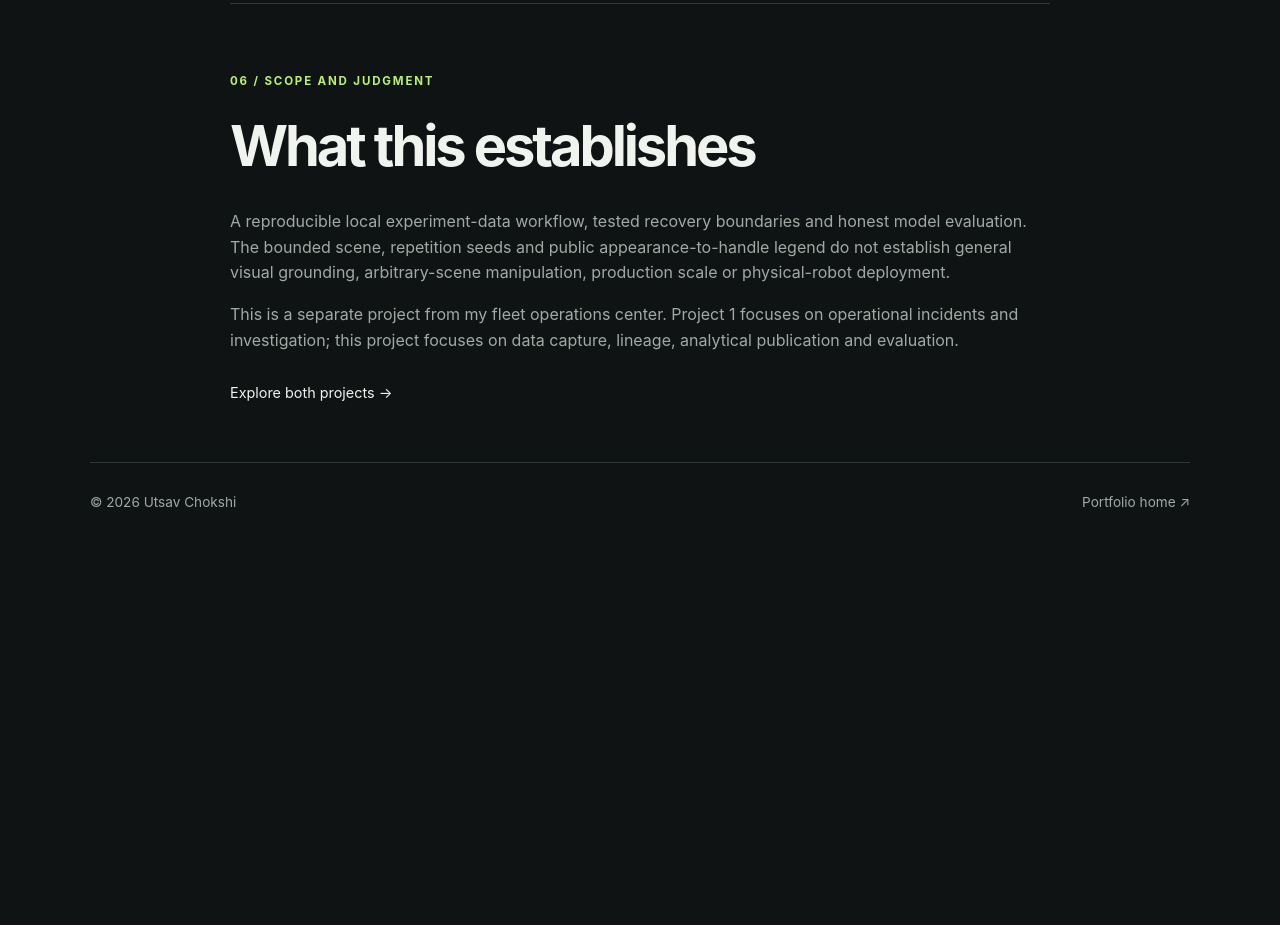
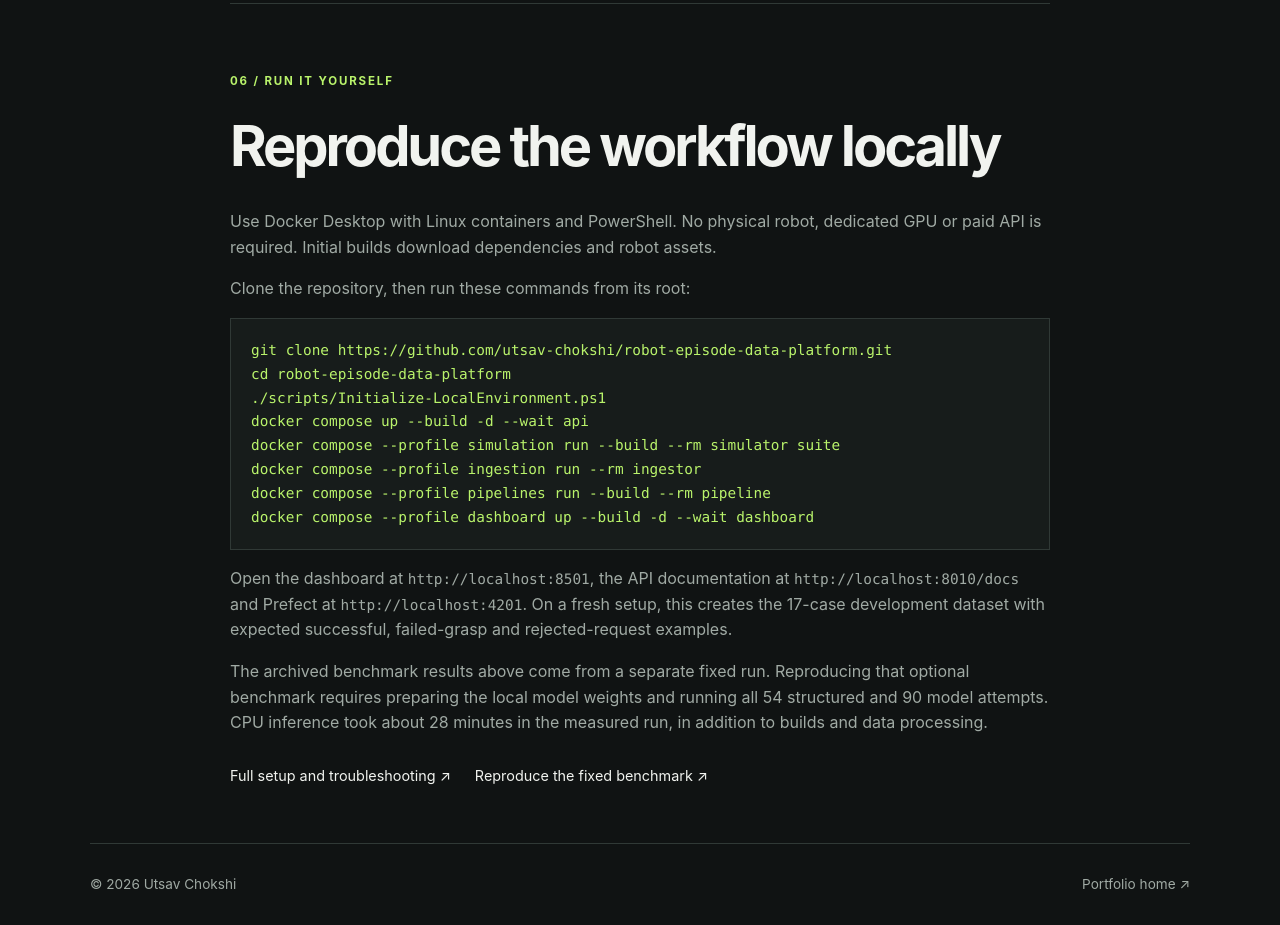
Before and after one commit to utsav-chokshi/utsav-chokshi.github.io, a plain HTML site: page robot-episode-data-platform.html in a window 1280 px wide. Shown: the part 5546-6471 px from the top of the page. Before the commit the page ends 6090 px from the top, so only its background shows below. Drawn offline with Linux system fonts and the light colour scheme.

Commit message:
Replace project comparison with reproducible local setup

```diff
--- a/robot-episode-data-platform.html
+++ b/robot-episode-data-platform.html
@@ -87,12 +87,25 @@
       <p>Download the source bundle, follow its README to generate a development dataset, then open the local dashboard. The included three-minute walkthrough covers Overview, Episodes, Evaluations, Proposals and Data quality. The full optional model benchmark takes longer than the development quick start.</p>
     </section>
 
-    <section class="case-section" aria-labelledby="limits-title">
-      <p class="eyebrow">06 / SCOPE AND JUDGMENT</p>
-      <h2 id="limits-title">What this establishes</h2>
-      <p>A reproducible local experiment-data workflow, tested recovery boundaries and honest model evaluation. The bounded scene, repetition seeds and public appearance-to-handle legend do not establish general visual grounding, arbitrary-scene manipulation, production scale or physical-robot deployment.</p>
-      <p>This is a separate project from my fleet operations center. Project 1 focuses on operational incidents and investigation; this project focuses on data capture, lineage, analytical publication and evaluation.</p>
-      <a class="text-link" href="index.html#work">Explore both projects <span aria-hidden="true">→</span></a>
+    <section class="case-section" id="reproduce" aria-labelledby="reproduce-title">
+      <p class="eyebrow">06 / RUN IT YOURSELF</p>
+      <h2 id="reproduce-title">Reproduce the workflow locally</h2>
+      <p>Use Docker Desktop with Linux containers and PowerShell. No physical robot, dedicated GPU or paid API is required. Initial builds download dependencies and robot assets.</p>
+      <p>Clone the repository, then run these commands from its root:</p>
+      <pre><code>git clone https://github.com/utsav-chokshi/robot-episode-data-platform.git
+cd robot-episode-data-platform
+./scripts/Initialize-LocalEnvironment.ps1
+docker compose up --build -d --wait api
+docker compose --profile simulation run --build --rm simulator suite
+docker compose --profile ingestion run --rm ingestor
+docker compose --profile pipelines run --build --rm pipeline
+docker compose --profile dashboard up --build -d --wait dashboard</code></pre>
+      <p>Open the dashboard at <code>http://localhost:8501</code>, the API documentation at <code>http://localhost:8010/docs</code> and Prefect at <code>http://localhost:4201</code>. On a fresh setup, this creates the 17-case development dataset with expected successful, failed-grasp and rejected-request examples.</p>
+      <p>The archived benchmark results above come from a separate fixed run. Reproducing that optional benchmark requires preparing the local model weights and running all 54 structured and 90 model attempts. CPU inference took about 28 minutes in the measured run, in addition to builds and data processing.</p>
+      <div class="project-links">
+        <a class="text-link" href="https://github.com/utsav-chokshi/robot-episode-data-platform#readme">Full setup and troubleshooting <span aria-hidden="true">↗</span></a>
+        <a class="text-link" href="https://github.com/utsav-chokshi/robot-episode-data-platform/blob/main/docs/benchmark-validation.md">Reproduce the fixed benchmark <span aria-hidden="true">↗</span></a>
+      </div>
     </section>
   </main>
   <footer><span>© 2026 Utsav Chokshi</span><a href="index.html">Portfolio home <span aria-hidden="true">↗</span></a></footer>
```
Also changed, not shown: 1 other file.
